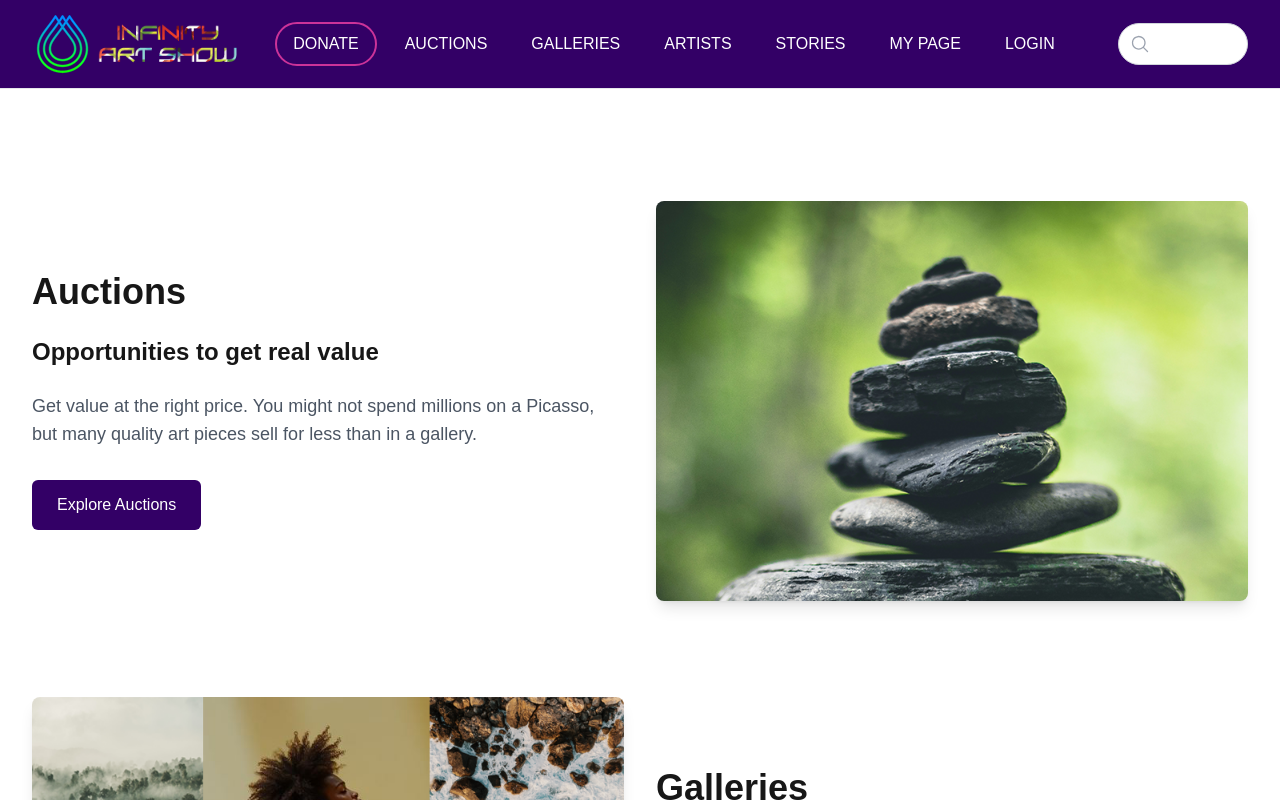
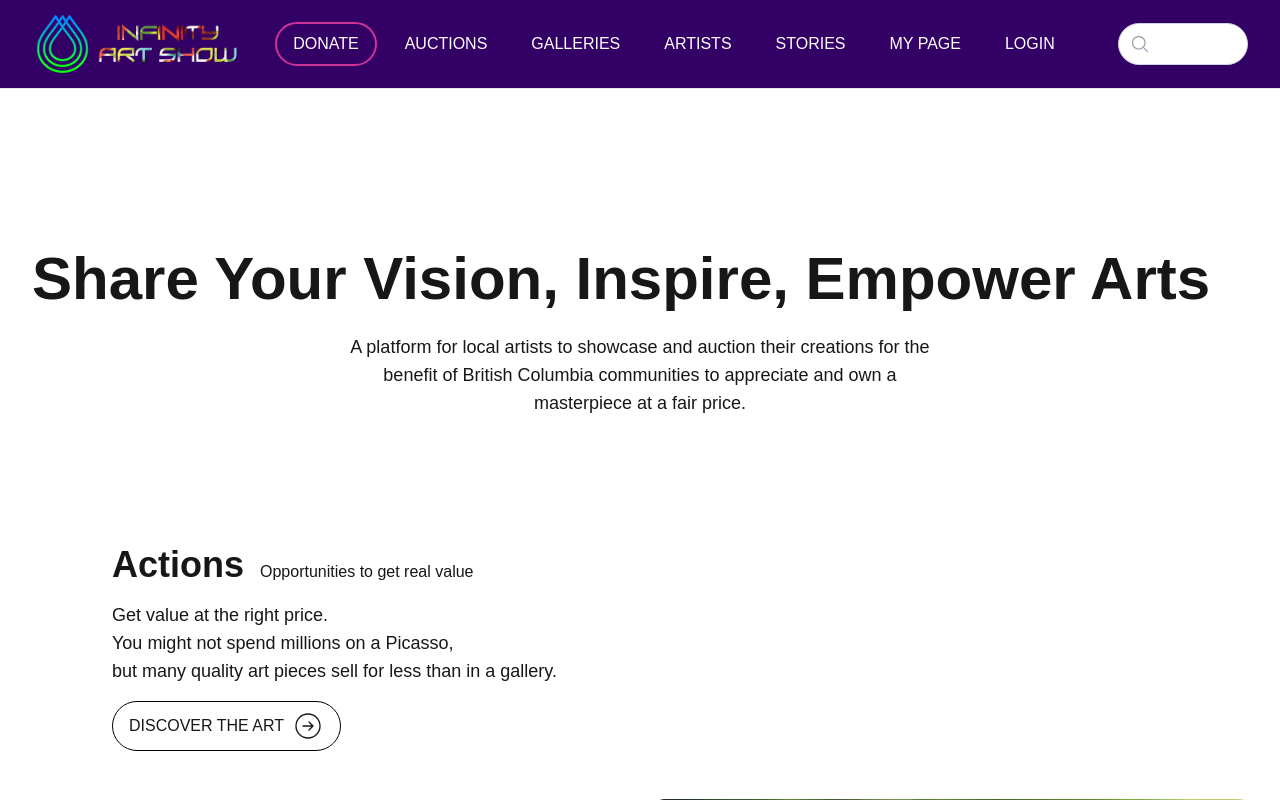
Before and after one commit to Infinity-Art-Show/artshow, a Next.js app: page / in a window 1280 px wide. Shown: the top 800 px of the page. Built offline with nearby package versions, Linux system fonts and the light colour scheme.

Commit message:
feat: add auction section

```diff
--- a/app/page.tsx
+++ b/app/page.tsx
@@ -1,6 +1,8 @@
 // app/page.tsx
 import Image from "next/image";
 import Link from "next/link";
+
+import { LinkButton } from "./components/ui/link-button";
 
 export default function Home() {
   const sections = [
@@ -38,7 +40,41 @@ export default function Home() {
   ];
 
   return (
-    <main className="max-w-7xl mx-auto px-4 sm:px-6 lg:px-8 py-12">
+    <div className="max-w-7xl mx-auto px-4 sm:px-6 lg:px-8 py-12">
+      {/* Hero sections */}
+      <section className="py-12">
+        <h1 className="text-6xl font-bold mb-6">
+          Share Your Vision, Inspire, Empower Arts
+        </h1>
+        <p className="text-lg mb-8 text-center">
+          A platform for local artists to showcase and auction their creations
+          for the
+          <br />
+          benefit of British Columbia communities to appreciate and own a
+          <br />
+          masterpiece at a fair price.
+        </p>
+      </section>
+      {/* Action section */}
+      <section className="py-12">
+        <div className="mx-20 space-y-4">
+          <div className="flex items-baseline gap-4">
+            <h2 className="text-4xl font-bold">Actions</h2>
+            <p>Opportunities to get real value</p>
+          </div>
+          <p className="text-lg">
+            Get value at the right price.
+            <br />
+            You might not spend millions on a Picasso,
+            <br />
+            but many quality art pieces sell for less than in a gallery.
+          </p>
+          <LinkButton href="/auctions" variant="outline" size="md">
+            DISCOVER THE ART
+          </LinkButton>
+        </div>
+      </section>
+
       {sections.map((section, index) => (
         <div
           key={section.idx}
@@ -77,6 +113,6 @@ export default function Home() {
           </div>
         </div>
       ))}
-    </main>
+    </div>
   );
 }
```
